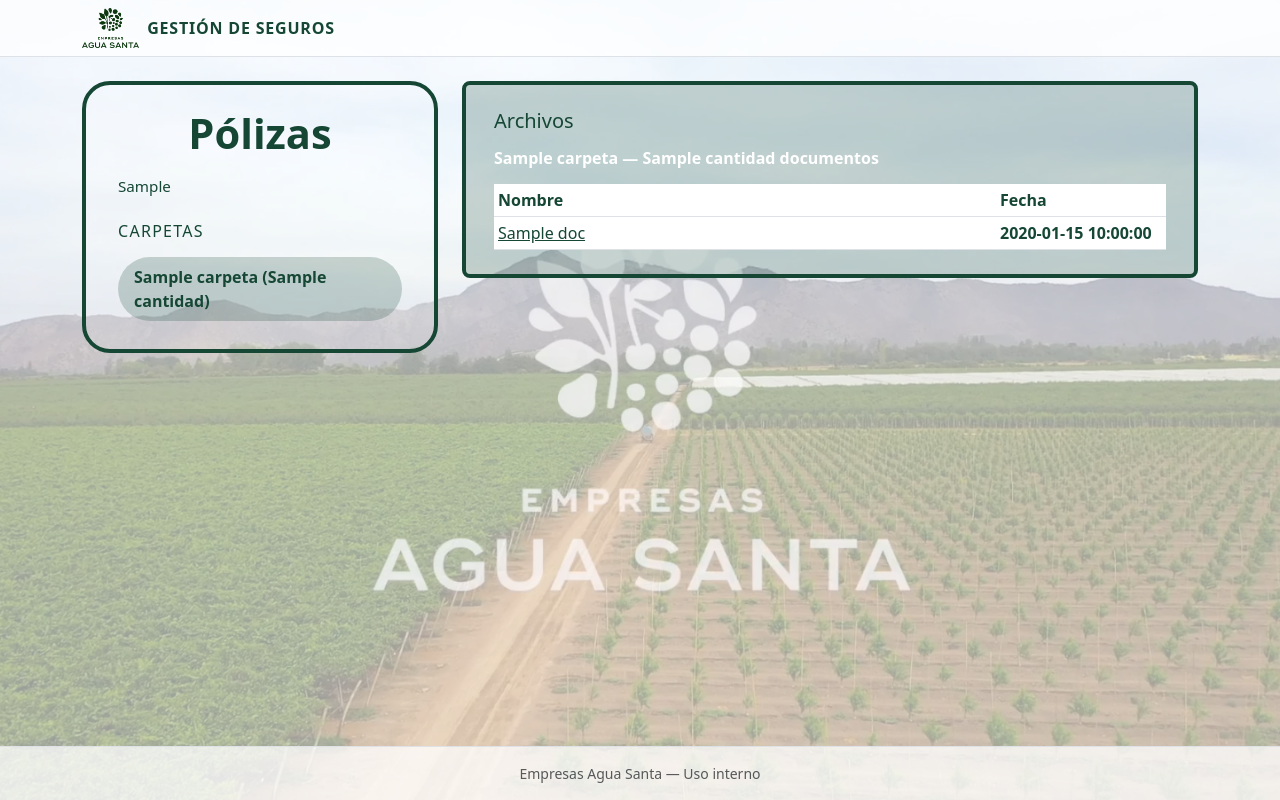
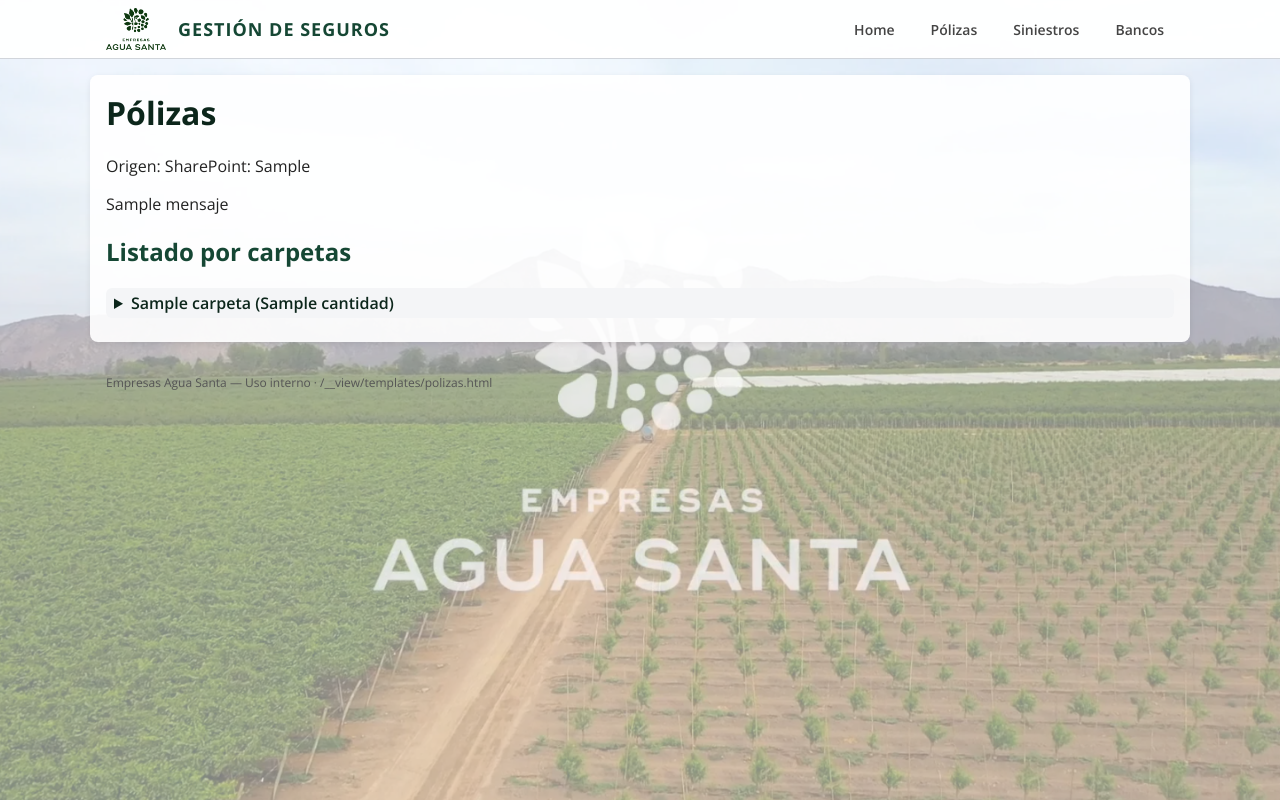
Before and after one commit to EdsonLazoAguaSanta/seguimiento_polizas, a FastAPI app: template templates/polizas.html in a window 1280 px wide. Run offline with FastAPI, Linux system fonts and the light colour scheme; the template is opened without the code that fills it: most values are stand-ins (such as "Sample title", 1, 10 or a date in 2020).

Commit message:
Update polizas.html

```diff
--- a/templates/polizas.html
+++ b/templates/polizas.html
@@ -1,162 +1,53 @@
-{% extends "base_polizas_publica.html" %}
+{% extends "base.html" %}
 
 {% block title %}Pólizas{% endblock %}
 
 {% block content %}
-<style>
-  /* Marco grande izquierdo (todas las carpetas) */
-  .marco-carpetas {
-    border: 4px solid #154734;
-    border-radius: 28px;
-    padding: 24px 32px;
-    background-color: rgba(255, 255, 255, 0.12);
-  }
+<div class="container mt-4">
 
-  /* Viñeta derecha (listado de archivos) */
-  .vineta-archivos {
-    border: 4px solid #154734;
-    border-radius: 8px;
-    padding: 24px 28px;
-    /* velo verde al 52 %, deja ver el fondo */
-    background-color: rgba(21, 71, 52, 0.22);
-  }
+  <h1 class="mb-3">Pólizas</h1>
+  <p class="text-muted">Origen: SharePoint: {{ ruta_base }}</p>
 
-  .titulo-polizas {
-    color: #154734;
-    font-size: 2.6rem;
-    font-weight: 700;
-    text-align: center;
-  }
-
-  .texto-origen {
-    color: #154734;
-    font-size: 0.95rem;
-    margin-bottom: 24px;
-  }
-
-  .nav-carpetas .nav-link {
-    border-radius: 999px;
-    font-weight: 600;
-    color: #154734;
-    background-color: transparent;
-  }
-
-  .nav-carpetas .nav-link.active {
-    background-color: rgba(21, 71, 52, 0.22);
-    color: #154734;
-  }
-
-  .vineta-subtitulo,
-  .vineta-archivos h3,
-  .vineta-archivos th {
-    color: #154734;
-  }
-
-  .vineta-archivos td a {
-    color: #154734;
-  }
-</style>
-
-<div class="row g-4">
-  <!-- Marco izquierdo: Pólizas + carpetas -->
-  <div class="col-12 col-lg-4">
-    <div class="marco-carpetas">
-      <h1 class="titulo-polizas mb-3">
-        Pólizas
-      </h1>
-
-      <p class="texto-origen">
-        {{ ruta_base }}
-      </p>
-
-      <h2 class="h6 text-uppercase mb-3" style="color:#154734; letter-spacing:.08em;">
-        Carpetas
-      </h2>
+  {% if mensaje %}
+    <div class="alert alert-warning">{{ mensaje }}</div>
+  {% endif %}
 
   {% if polizas %}
-        <ul class="nav nav-pills flex-column nav-carpetas" id="carpetasTabs" role="tablist">
+    <h2 class="h4 mt-4 mb-3">Listado por carpetas</h2>
+
+    <div class="mb-4">
       {% for carpeta in polizas %}
-            {% set tab_id = 'carpeta-' ~ loop.index %}
-            <li class="nav-item mb-1" role="presentation">
-              <button
-                class="nav-link w-100 text-start {% if loop.first %}active{% endif %}"
-                id="{{ tab_id }}-tab"
-                data-bs-toggle="tab"
-                data-bs-target="#{{ tab_id }}"
-                type="button"
-                role="tab"
-                aria-controls="{{ tab_id }}"
-                aria-selected="{{ 'true' if loop.first else 'false' }}"
-              >
+        <details class="mb-2">
+          <summary>
             {{ carpeta.carpeta }} ({{ carpeta.cantidad }})
-              </button>
+          </summary>
+          {% if carpeta.archivos %}
+            <ul class="mt-2">
+              {% for archivo in carpeta.archivos %}
+                <li>
+                  <a href="{{ archivo.url }}" target="_blank">
+                    {{ archivo.nombre }}
+                  </a>
+                  {% if archivo.fecha %}
+                    <span class="text-muted">– {{ archivo.fecha }}</span>
+                  {% endif %}
                 </li>
               {% endfor %}
             </ul>
           {% else %}
-        <div class="alert alert-info mt-3">
-          No hay archivos en esta carpeta.
+            <p class="text-muted mt-2 mb-0">No hay archivos en esta carpeta.</p>
+          {% endif %}
+        </details>
+      {% endfor %}
+    </div>
+
+  {% else %}
+    {% if not mensaje %}
+      <div class="alert alert-info">
+        No se encontraron pólizas para mostrar.
       </div>
     {% endif %}
-    </div>
-  </div>
+  {% endif %}
 
-  <!-- Viñeta derecha: archivos de la carpeta seleccionada -->
-  <div class="col-12 col-lg-8">
-    <div class="vineta-archivos">
-      <h2 class="h5 mb-3 vineta-subtitulo">
-        Archivos
-      </h2>
-
-      {% if polizas %}
-        <div class="tab-content" id="carpetasTabsContent">
-          {% for carpeta in polizas %}
-            {% set tab_id = 'carpeta-' ~ loop.index %}
-            <div
-              class="tab-pane fade {% if loop.first %}show active{% endif %}"
-              id="{{ tab_id }}"
-              role="tabpanel"
-              aria-labelledby="{{ tab_id }}-tab"
-            >
-              <h3 class="h6 mb-3" style="color:#ffffff; font-weight:700;">
-                {{ carpeta.carpeta }} — {{ carpeta.cantidad }} documento{{ 's' if carpeta.cantidad != 1 else '' }}
-              </h3>
-
-              {% if carpeta.archivos %}
-                <div class="table-responsive">
-                  <table class="table table-sm align-middle text-nowrap mb-0">
-                    <thead>
-                      <tr>
-                        <th scope="col">Nombre</th>
-                        <th scope="col" style="width: 170px;">Fecha</th>
-                      </tr>
-                    </thead>
-                    <tbody>
-                      {% for doc in carpeta.archivos %}
-                        <tr>
-                          <td>
-                            <a href="{{ doc.url }}" target="_blank">
-                              {{ doc.nombre }}
-                            </a>
-                          </td>
-                          <td>
-                            {% if doc.fecha %}
-                              <span style="color:#154734; font-weight:600;">{{ doc.fecha }}</span>
-                            {% endif %}
-                          </td>
-                        </tr>
-                      {% endfor %}
-                    </tbody>
-                  </table>
-                </div>
-              {% else %}
-               <span style="color:#154734; font-weight:600;">{{ doc.fecha }}</span>
-              {% endif %}
-            </div>
-          {% endfor %}
-        </div>
-      {% endif %}
-    </div>
-  </div>
 </div>
 {% endblock %}
```
Lines whose indentation alone changed are shown as unchanged.
